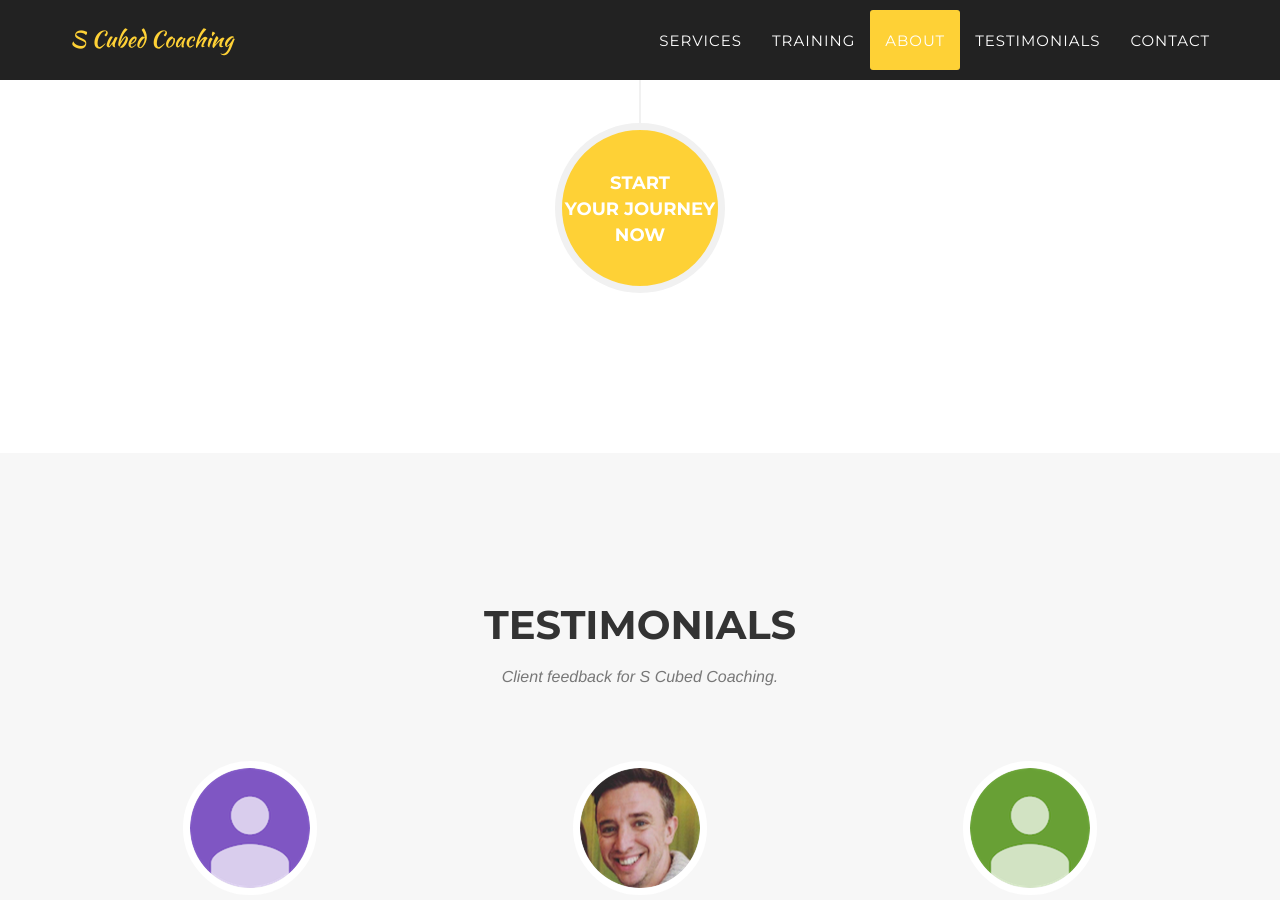
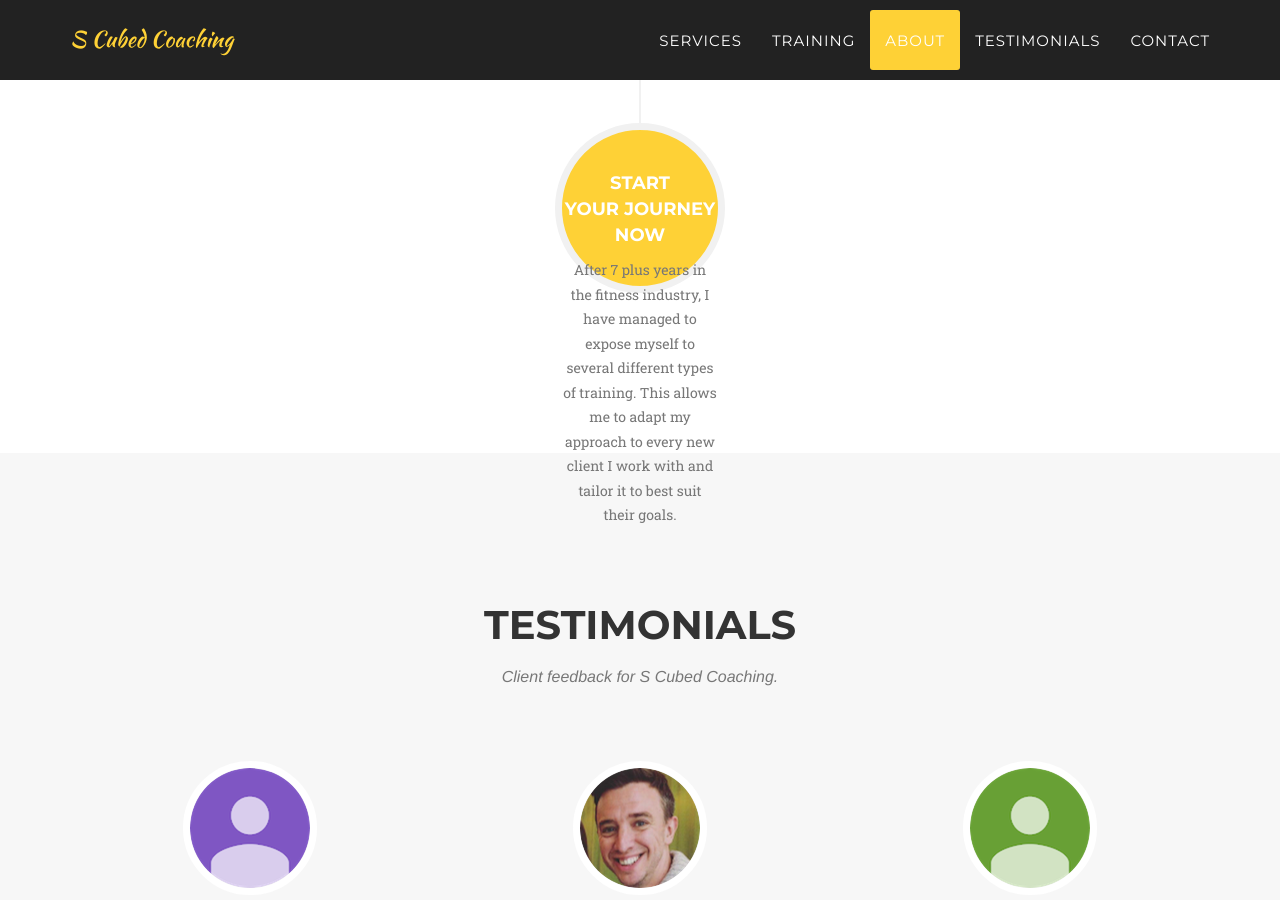
Before and after one commit to limit-DNE/SCubed, a Jekyll site: the page built from index.html, in a window 1280 px wide and 900 px high, scrolled down 4309 px. Built offline with Jekyll 4.4.1, drawn with Linux system fonts in a browser that asks for light colours; some web fonts are replaced.

Commit message:
Update about.html

```diff
--- a/_includes/about.html
+++ b/_includes/about.html
@@ -73,6 +73,9 @@
                                     <br>Your Journey
                                     <br>Now</h4>
                               </a>
+                              <div class="timeline-body">
+                                  <p class="text-muted">After 7 plus years in the fitness industry, I have managed to expose myself to several different types of training. This allows me to adapt my approach to every new client I work with and tailor it to best suit their goals.</p>
+                              </div>
                             </div>
                         </li>
                     </ul>
```
